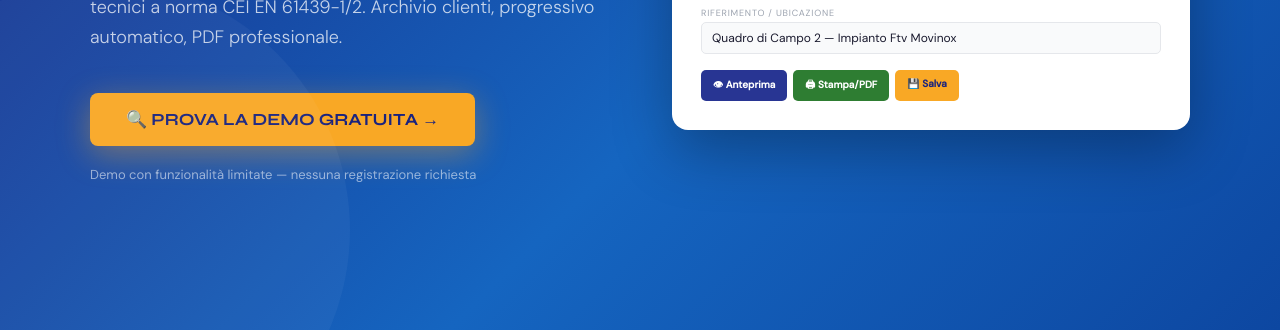
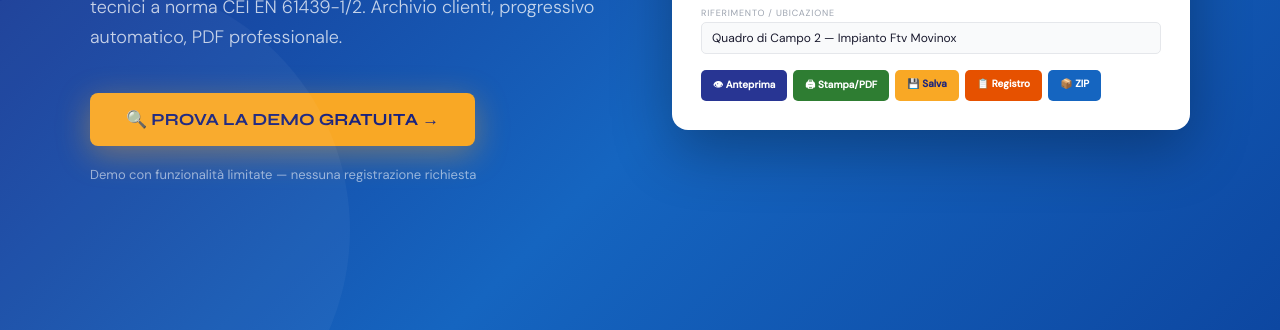
Before and after one commit to elettromeccanicamarino/certificazione-quadri-landing, a website: page public/index.html in a window 1280 px wide. Shown: the part 470-800 px from the top of the page. Drawn offline with Linux system fonts and the light colour scheme.

Commit message:
Update index.html

```diff
--- a/public/index.html
+++ b/public/index.html
@@ -243,6 +243,7 @@ footer a:hover{color:var(--giallo);}
         <div class="mockup-tab">Cablaggio</div>
         <div class="mockup-tab">Allegati</div>
       </div>
+
       <div class="mockup-row">
         <div class="mockup-field"><div class="mockup-label">MATRICOLA QUADRO</div><div class="mockup-input">B147/26</div></div>
         <div class="mockup-field"><div class="mockup-label">N° PROGRESSIVO</div><div class="mockup-input" style="color:#f9a825;">049/2026</div></div>
@@ -253,6 +254,8 @@ footer a:hover{color:var(--giallo);}
         <div class="mockup-btn blu">👁 Anteprima</div>
         <div class="mockup-btn green">🖨 Stampa/PDF</div>
         <div class="mockup-btn yellow">💾 Salva</div>
+        <div class="mockup-btn" style="background:#e65100;color:#fff;">📋 Registro</div>
+        <div class="mockup-btn" style="background:#1565c0;color:#fff;">📦 ZIP</div>
       </div>
     </div>
   </div>
```
